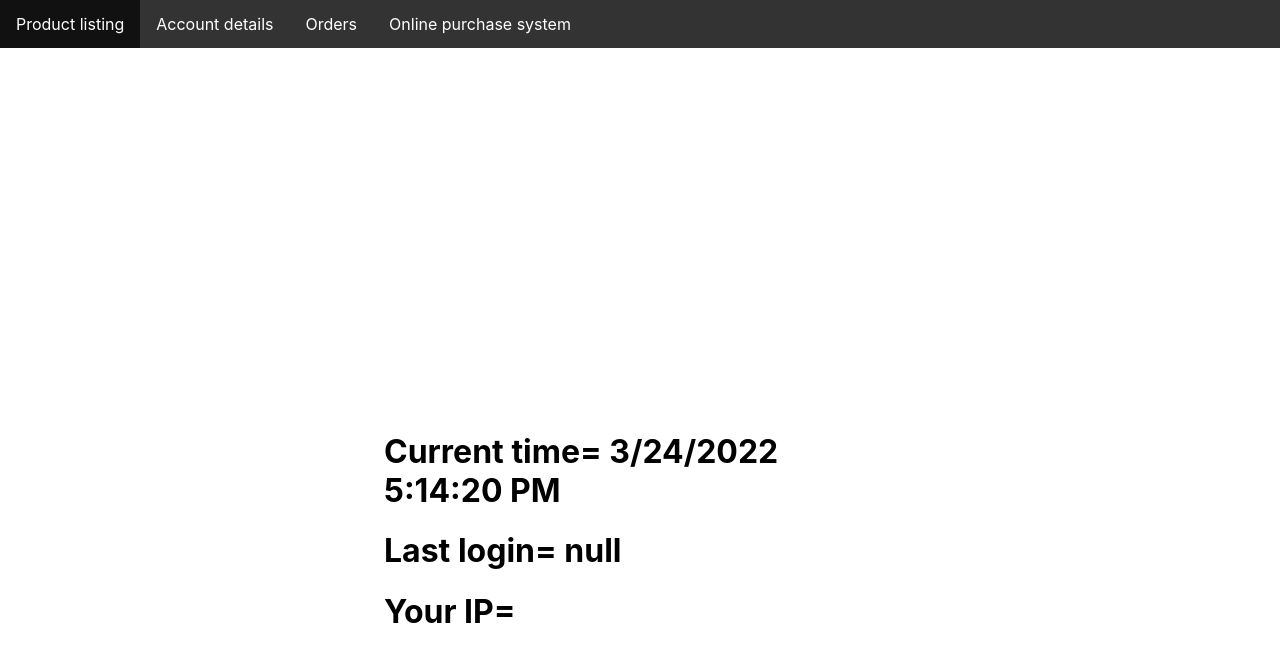
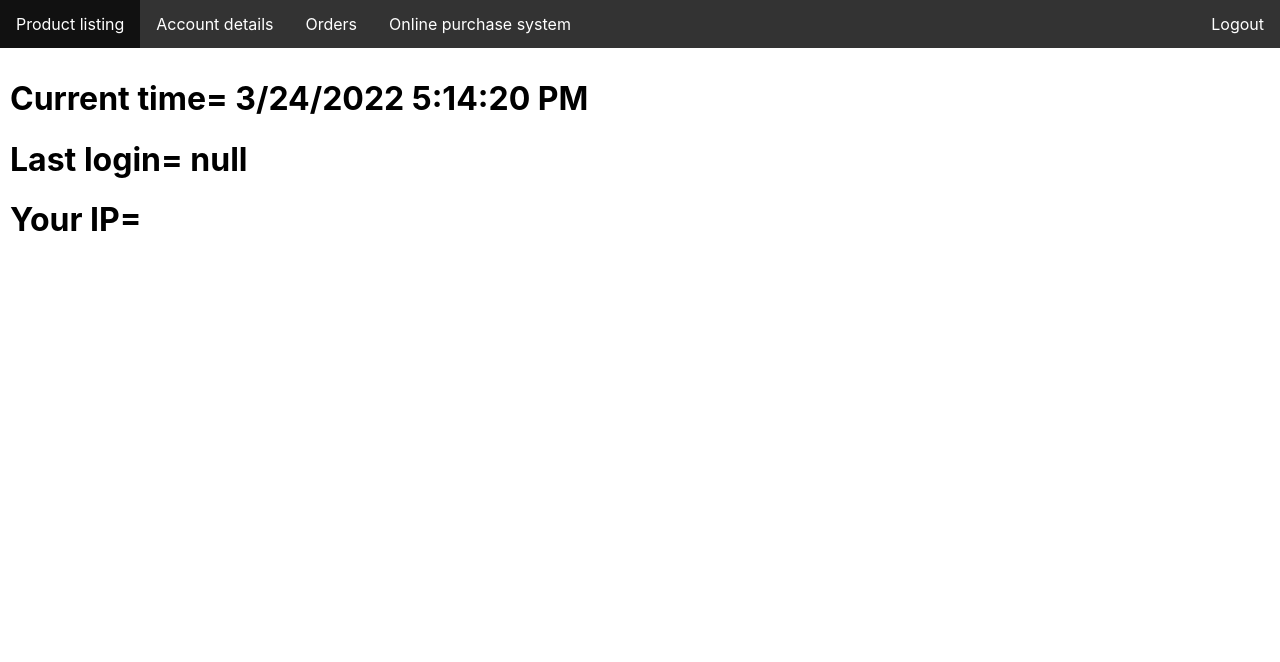
Before and after one commit to matt-dot/atomic-clock, a React (Create React App) app in the folder Frontend/: page / in a window 1280 px wide. Both pictures are taken after a click on the button "Login". Shown: the top 662 px of the page. Built offline with nearby package versions, Linux system fonts and the light colour scheme; no server answers.

Commit message:
Adds back button + css

```diff
--- a/Frontend/src/Components/login.jsx
+++ b/Frontend/src/Components/login.jsx
@@ -5,7 +5,7 @@ import TimeComponent from './time'
 import NavComponent from './nav';
 
 
-function LoginComponent(props) {
+function LoginComponent() {
     const [ip, setIP] = useState('');
     const [login, setLogin] = useState(false);
     // Temp until hooked up to backend to get the time
@@ -30,17 +30,12 @@ if(login) {
 
     return (
             <div >
-                <NavComponent />
-                <div className='button-container'>
+                <NavComponent login={login} setLogin={setLogin} />
                 <TimeComponent ip={ip} />
-                </div>
-
             </div>
     );
 
-
 } else if (!login) {
-    // Send IP address off to check for last session login
     return (
         <div className='button-container'>
             <button onClick={onClick}>Login</button>
@@ -48,7 +43,6 @@ if(login) {
         </div>
     );
 }
-
 }
 
 
--- a/Frontend/src/Components/nav.jsx
+++ b/Frontend/src/Components/nav.jsx
@@ -1,13 +1,11 @@
 import '../Styles/App.css';
 import React, { useEffect, useState } from 'react';
-import {
-  BrowserRouter as Router,
-  Routes,
-  Route,
-  Link
-} from "react-router-dom";
-// TODO: Routing
+
 const NavComponent = () => {
+  let login = true;
+  const onClick = () => {
+    window.location.reload()
+  }
     return (
           <div className='navBar'>
             <nav>
@@ -24,23 +22,17 @@ const NavComponent = () => {
                 <li>
                     Online purchase system
                 </li>
+                <li onClick={onClick}>
+                  Logout
+                </li>
               </ul>
             </nav>
 
           </div>
 
       );
-    }
 
-    function Home() {
-        return <h2>Home</h2>;
-      }
+}
 
-      function About() {
-        return <h2>About</h2>;
-      }
 
-      function Users() {
-        return <h2>Users</h2>;
-      }
 export default NavComponent;
--- a/Frontend/src/Components/time.jsx
+++ b/Frontend/src/Components/time.jsx
@@ -1,5 +1,5 @@
 import '../Styles/App.css';
-import React, { useEffect, useLayoutEffect } from 'react';
+import React from 'react';
 
 const TimeComponent = (props) => {
     const date = new Date();
@@ -9,7 +9,7 @@ const TimeComponent = (props) => {
 
     if(bTime) {
     return (
-            <div>
+            <div className='time'>
                 <h1>Current time= {currentTime} </h1>
                 <h1>Last login= {bTime} </h1>
                 <h1>Your IP= {props.ip}</h1>
@@ -19,7 +19,7 @@ const TimeComponent = (props) => {
     }
     else if (!bTime){
         return (
-            <div>
+            <div className='time'>
                 <h1>Current time= {currentTime} </h1>
                 <h1>No last login </h1>
                 <h1>Your IP= {props.ip}</h1>
--- a/Frontend/src/Styles/App.css
+++ b/Frontend/src/Styles/App.css
@@ -1,5 +1,12 @@
 .button-container {
-  margin: 30%;
+
+    text-align: center;
+    margin: auto;
+    margin-top: 200px;
+    width: 50%;
+    height: 50%;
+    padding: 10px;
+
 
 }
 
@@ -29,3 +36,12 @@ li {
 li:hover {
   background-color: #111;
 }
+
+li:last-child {
+  float: right;
+}
+
+.time {
+  text-align: left;
+  padding: 10px;
+}
```
